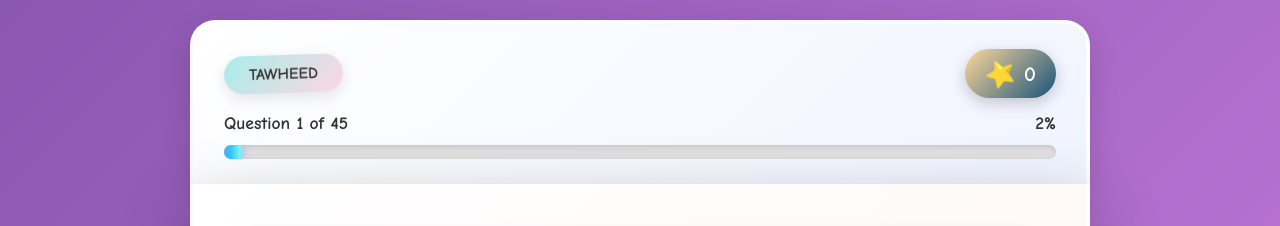
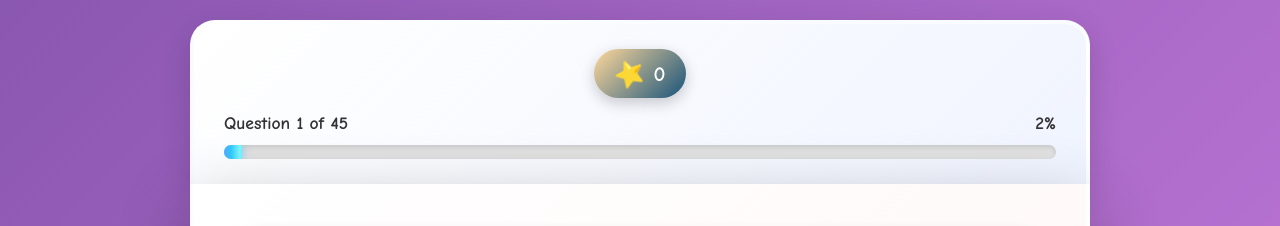
Before and after one commit to maroozi/islamic-studies-quiz, a plain HTML site: page index.html in a window 1280 px wide. Both pictures are taken after a click on the button "🚀 Start Quiz". Shown: the top 226 px of the page. Drawn offline with Linux system fonts and the light colour scheme.

```diff
--- a/index.html
+++ b/index.html
@@ -31,7 +31,6 @@
         <div id="quizScreen" class="screen">
             <div class="quiz-header">
                 <div class="header-top">
-                    <div id="topicBadge" class="topic-badge">Topic</div>
                     <div class="score-badge">
                         <span class="star-icon">⭐</span>
                         <span id="scoreDisplay">0</span>
--- a/script.js
+++ b/script.js
@@ -549,7 +549,6 @@ const questionNumber = document.getElementById('questionNumber');
 const scoreDisplay = document.getElementById('scoreDisplay');
 const progressFill = document.getElementById('progressFill');
 const progressPercent = document.getElementById('progressPercent');
-const topicBadge = document.getElementById('topicBadge');
 const finalScore = document.getElementById('finalScore');
 const resultTitle = document.getElementById('resultTitle');
 const resultMessage = document.getElementById('resultMessage');
@@ -591,7 +590,6 @@ function showQuestion() {
     // Update header info
     questionNumber.textContent = `Question ${currentQuestionIndex + 1} of ${questionBank.length}`;
     scoreDisplay.textContent = score;
-    topicBadge.textContent = question.topic;
 
     // Update progress bar
     const progress = ((currentQuestionIndex + 1) / questionBank.length) * 100;
@@ -627,13 +625,13 @@ function showQuestion() {
         button.textContent = answer.text;
         button.style.opacity = '0';
         button.style.animation = `fadeInUp 0.4s ease-out ${index * 0.1}s forwards`;
-        button.addEventListener('click', () => selectAnswer(answer, button));
+        button.addEventListener('click', () => selectAnswer(answer, button, shuffledAnswers));
         answersContainer.appendChild(button);
     });
 }
 
 // Select Answer
-function selectAnswer(answer, button) {
+function selectAnswer(answer, button, shuffledAnswers) {
     if (selectedAnswer) return; // Prevent multiple selections
 
     selectedAnswer = true;
@@ -672,9 +670,9 @@ function selectAnswer(answer, button) {
         feedbackText.textContent = randomMessage;
         feedbackEmoji.textContent = '💪';
 
-        // Highlight the correct answer
+        // Highlight the correct answer in the shuffled buttons
         allButtons.forEach((btn, index) => {
-            if (question.answers[index].correct) {
+            if (shuffledAnswers[index].correct) {
                 btn.classList.add('correct');
             }
         });
--- a/style.css
+++ b/style.css
@@ -186,25 +186,9 @@ body {
 
 .header-top {
     display: flex;
-    justify-content: space-between;
+    justify-content: center;
     align-items: center;
     margin-bottom: 15px;
-}
-
-.topic-badge {
-    background: linear-gradient(135deg, #a8edea 0%, #fed6e3 100%);
-    padding: 10px 25px;
-    border-radius: 25px;
-    font-size: 1em;
-    font-weight: 700;
-    color: #333;
-    box-shadow: 0 5px 15px rgba(0, 0, 0, 0.1);
-    animation: wiggle 3s ease-in-out infinite;
-}
-
-@keyframes wiggle {
-    0%, 100% { transform: rotate(-2deg); }
-    50% { transform: rotate(2deg); }
 }
 
 .score-badge {
```
